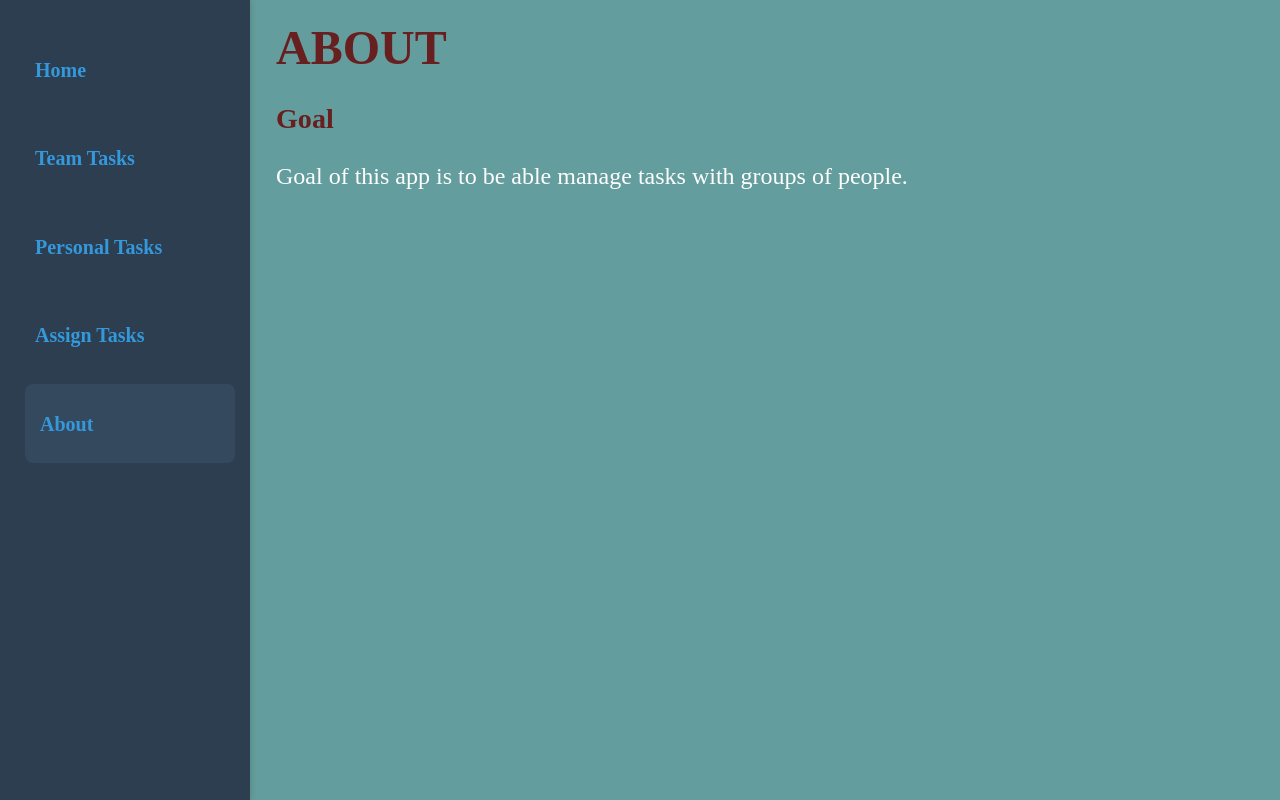
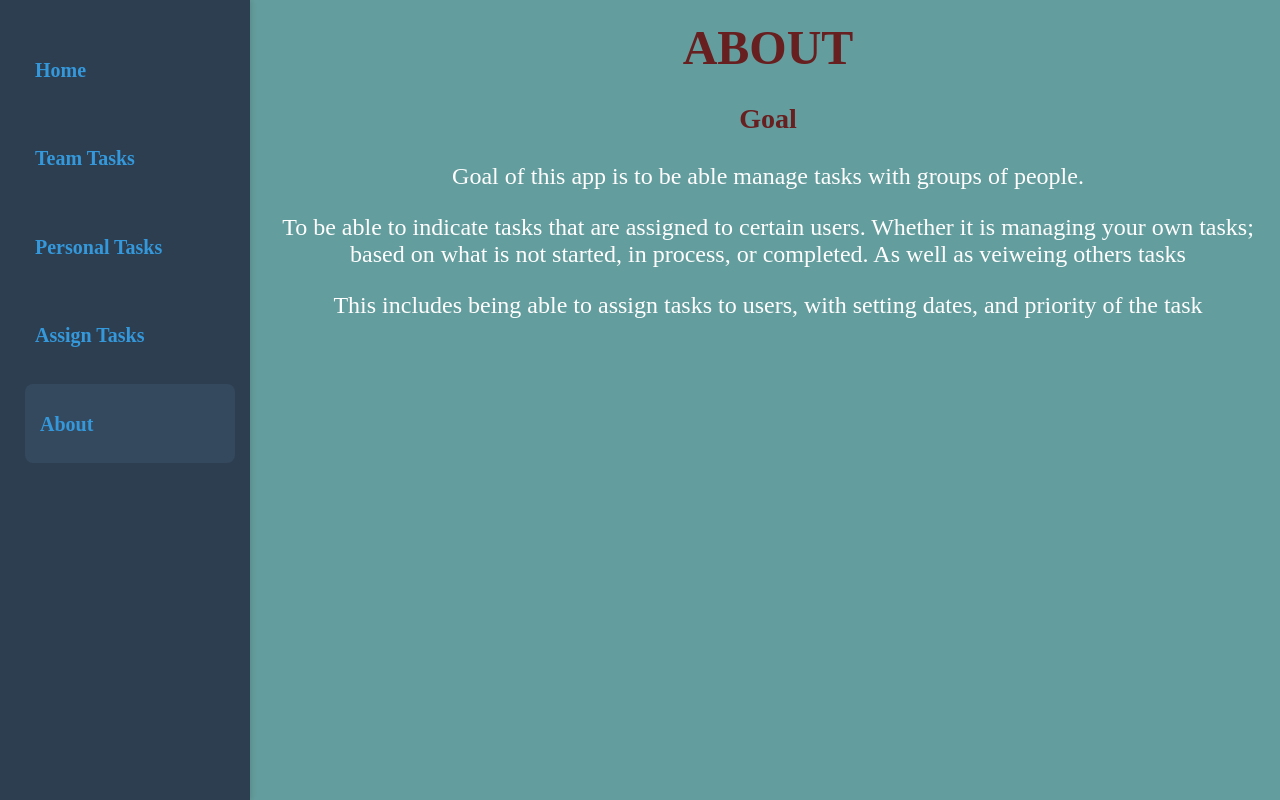
Before and after one commit to Krrithik/TaskManagerApp-React, a React (Vite) app: page /about in a window 1280 px wide. Built offline with nearby package versions, Linux system fonts and the light colour scheme.

Commit message:
Added more on about page

```diff
--- a/src/routes/about.lazy.jsx
+++ b/src/routes/about.lazy.jsx
@@ -7,11 +7,16 @@ export const Route = createLazyFileRoute("/about")({
 function About() {
   return (
     <div className="about-page">
-      <h1>ABOUT</h1>
-      <h3>Goal</h3>
-      <p>
+      <h1 style={{textAlign: 'center'}}>ABOUT</h1>
+      <h3 style={{textAlign: 'center'}}>Goal</h3>
+      <p style={{textAlign: 'center'}}>
         Goal of this app is to be able manage tasks with groups of people.
       </p>
+      <p style={{textAlign: 'center'}}>
+        To be able to indicate tasks that are assigned to certain users.
+        Whether it is managing your own tasks; based on what is not started, in process, or completed. As well as veiweing others tasks
+      </p>
+      <p style={{textAlign: 'center'}}>This includes being able to assign tasks to users, with setting dates, and priority of the task</p>
     </div>
   );
 }
```
